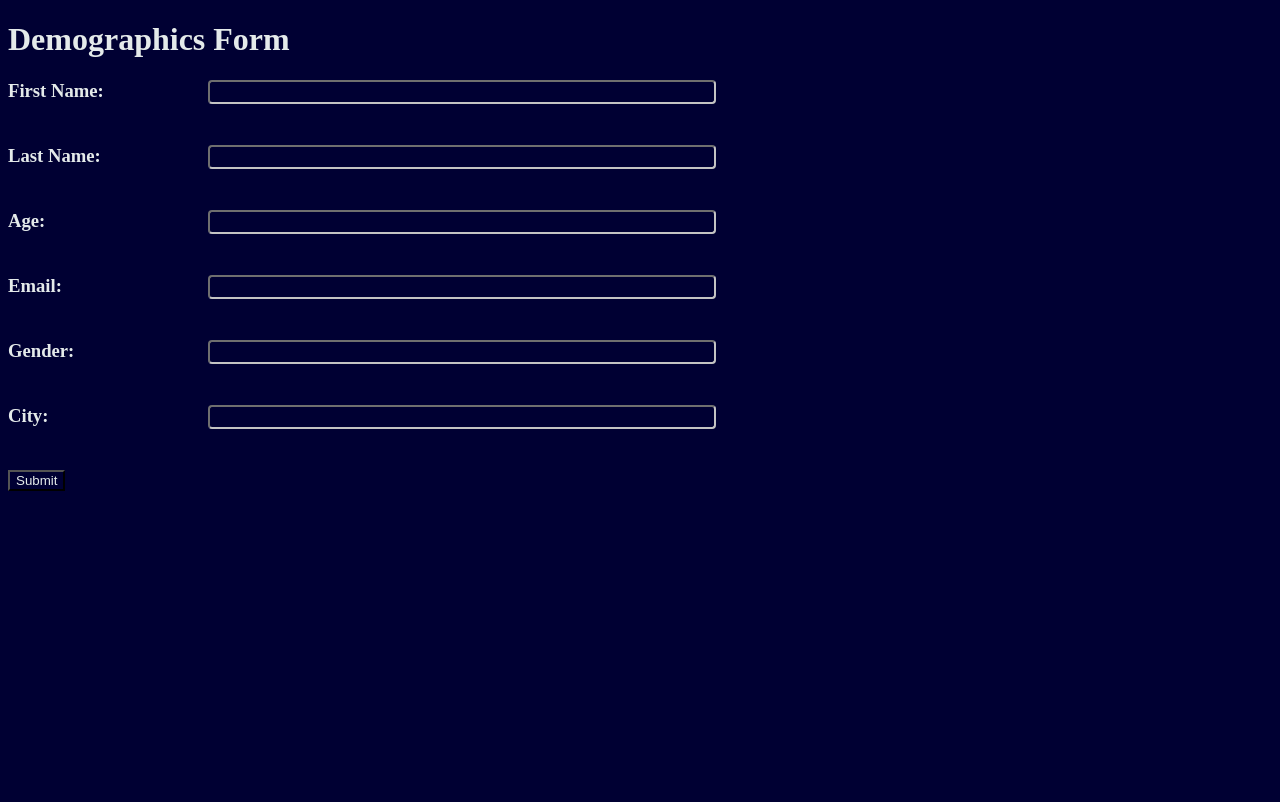
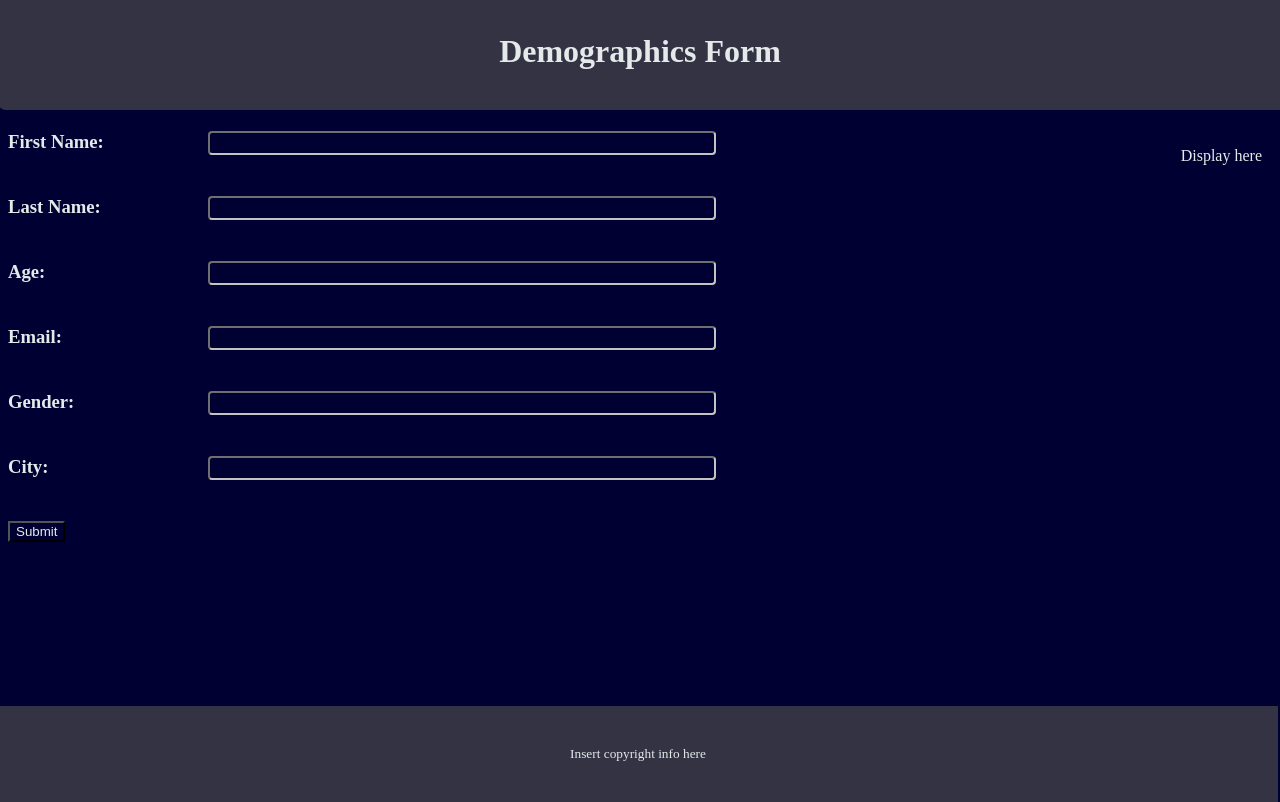
Before and after one commit to Mdodson06/demographics-crud, a website: page public/demographics.html in a window 1280 px wide. Drawn offline with Linux system fonts and the light colour scheme.

Commit message:
Prepared display box
Fixed header/footer, created and aligned div for displaying data

```diff
--- a/public/demographics.html
+++ b/public/demographics.html
@@ -66,7 +66,9 @@
     </script>
 </head>
 <body>
-    <h1>Demographics Form</h1>
+    <h1 id="header">Demographics Form</h1>
+
+    <div id="form">
     <form id="demographicsForm" onsubmit="submitDemographic(event)">
         <div class="question">
             <label for="firstName">First Name:</label>
@@ -112,5 +114,10 @@
 
         <button type="submit">Submit</button>
     </form>
+    </div>
+    <div id="display">
+        <p>Display here</p>
+    </div>
+    <p id="footer">Insert copyright info here</p>
 </body>
 </html>
--- a/public/styles.css
+++ b/public/styles.css
@@ -46,10 +46,22 @@ small {
     font-size:xx-large;
     border-bottom-left-radius: 8px;
     border-bottom-left-radius: 8px;
-    margin-top:-10px;
+    margin-top:-15px;
 }
 
 #footer{
     font-size:smaller;
-    margin-bottom:-10px;
+    bottom:-15px;
+    position : absolute;
+    width:100%;
 }
+
+#form {
+    float:left;
+    margin-right:10px;
+}
+
+#display {
+    float:right;
+    margin-right:10px;
+}
```
